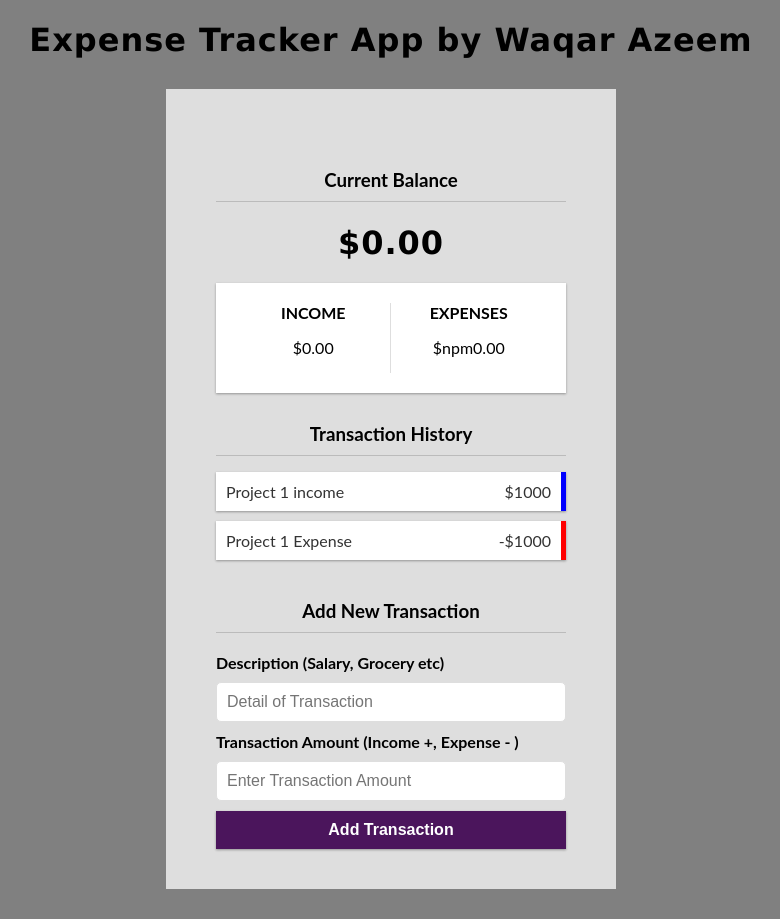
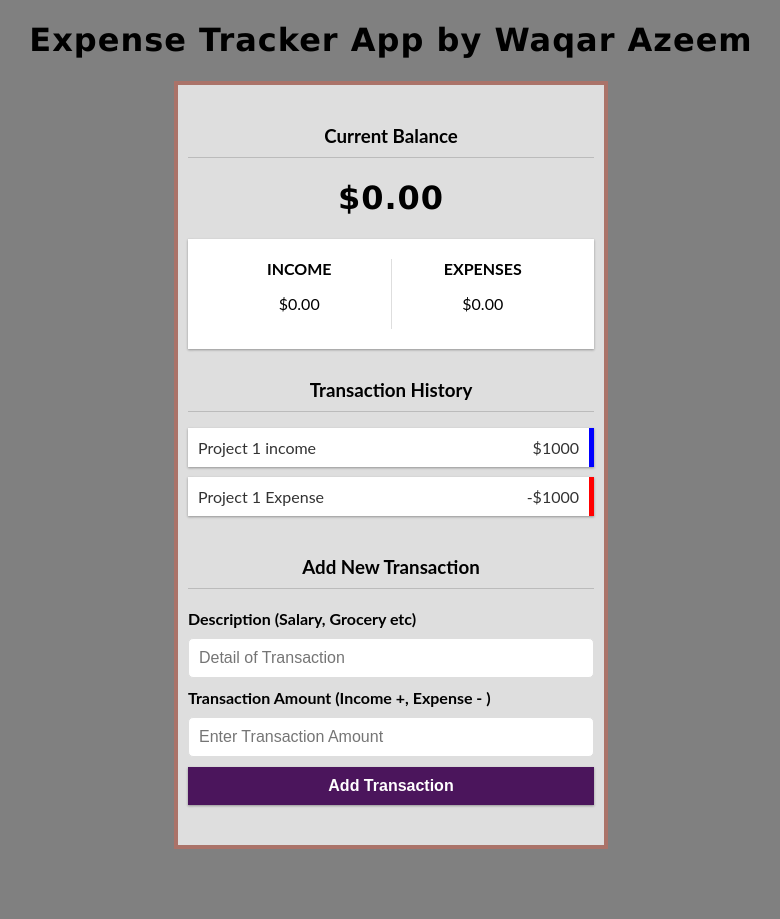
Before and after one commit to WAQAR-54/Expense-App, a React (Create React App) app: page / in a window 1280 px wide. Shown: the whole page, without its empty margins (249-1029 px from the left). After the commit the page ends 849 px from the top, so only its background shows below. Built offline with nearby package versions, Linux system fonts and the light colour scheme.

Commit message:
Create UI Context and Reducer

```diff
--- a/src/App.js
+++ b/src/App.js
@@ -6,17 +6,20 @@ import AccountSummery from './Components/AccountSummery';
 import TransactionHistory from  './Components/TransactionHistory';
 import AddTransaction from './Components/AddTransaction';
 
+//import provider
+import {GlobalProvider} from './context/GlobalState'
 function App() {
   return (
-    <div >
-            <Header/>
-           <div className="container">
-             <Balance></Balance>
-             <AccountSummery></AccountSummery>
-             <TransactionHistory></TransactionHistory>
-             <AddTransaction></AddTransaction>
-           </div>
-
+    <div className="bgcontainer">
+      <GlobalProvider >
+       <Header />
+        <div className="container">
+          <Balance />
+          <AccountSummery />
+          <TransactionHistory />
+          <AddTransaction />
+        </div>
+      </GlobalProvider>
     </div>
   );
 }
--- a/src/Components/AccountSummery.js
+++ b/src/Components/AccountSummery.js
@@ -13,7 +13,7 @@ function AccountSummery() {
         <div>
             <h4>Expenses</h4>
             <p className="money-minus">
-              $npm0.00
+              $0.00
             </p>
         </div>
 
--- /dev/null
+++ b/src/context/AppReducer.js
@@ -0,0 +1,7 @@
+export  default (state,action)=>{
+    switch(action.type)
+
+    {
+        default: return state;
+    }
+}
--- /dev/null
+++ b/src/context/GlobalState.js
@@ -0,0 +1,53 @@
+import React, { createContext, useReducer } from 'react';
+
+// Import the Reducer
+import AppReducer from './AppReducer';
+
+// Create the initial state
+const initialState = {
+    transactions: [
+        {id: 1 ,description:"Income 1" ,transactionAmount:1000 },
+        {id: 2 ,description:"Expense 1" ,transactionAmount:-1000 },
+        {id: 3 ,description:"Income 2" ,transactionAmount:1000 },
+        {id: 4 ,description:"Expense 2" ,transactionAmount:-1000 }
+    ]
+}
+
+// Create the Global Context
+export const GlobalContext = createContext(initialState);
+
+// Create a Provider for the Global Context
+export const GlobalProvider = ({ children }) => {
+    const [state, dispatch] = useReducer(AppReducer, initialState);
+
+    // Actions for Transactions
+
+        // Delete Existing Transaction Action
+        function delTransaction(id) {
+            dispatch({
+                type: 'DELETE_TRANSACTION',
+                payload: id
+            });
+        }
+
+        // Add New Transaction Action
+        function addTransaction(transaction) {
+            dispatch({
+                type: 'ADD_TRANSACTION',
+                payload: transaction
+            })
+        }
+
+    return (
+        <GlobalContext.Provider value={
+            {
+                transactions: state.transactions,
+                delTransaction,
+                addTransaction
+            }
+        }>
+            {children}
+        </GlobalContext.Provider>
+    );
+
+}
```
